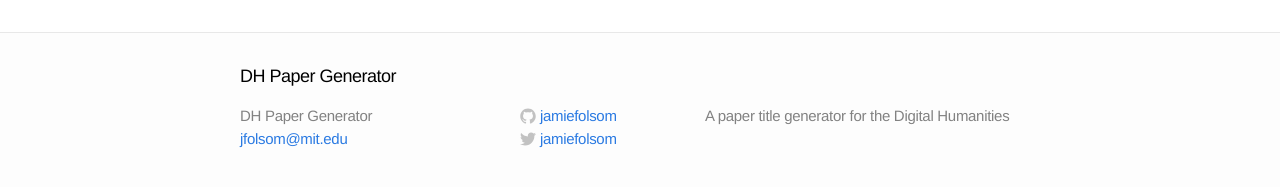
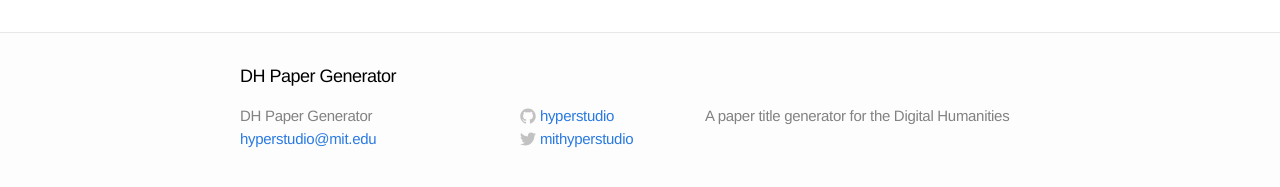
Before and after one commit to jamiefolsom/dh-paper, a Jekyll site: the page built from about.md, in a window 1280 px wide. Shown: the part 294-481 px from the top of the page. Built offline with Jekyll 4.4.1, drawn with Linux system fonts in a browser that asks for light colours.

Commit message:
Update attribution to Hyperstudio

```diff
--- a/_config.yml
+++ b/_config.yml
@@ -1,11 +1,11 @@
 # Site settings
 title: DH Paper Generator
-email: jfolsom@mit.edu
+email: hyperstudio@mit.edu
 description: "A paper title generator for the Digital Humanities"
 baseurl: "http://jamiefolsom.github.io/dh-paper"
 url: "http://jamiefolsom.github.io/dh-paper"
-twitter_username: jamiefolsom
-github_username:  jamiefolsom
+twitter_username: mithyperstudio
+github_username:  hyperstudio
 
 # Build settings
 markdown: kramdown
```
